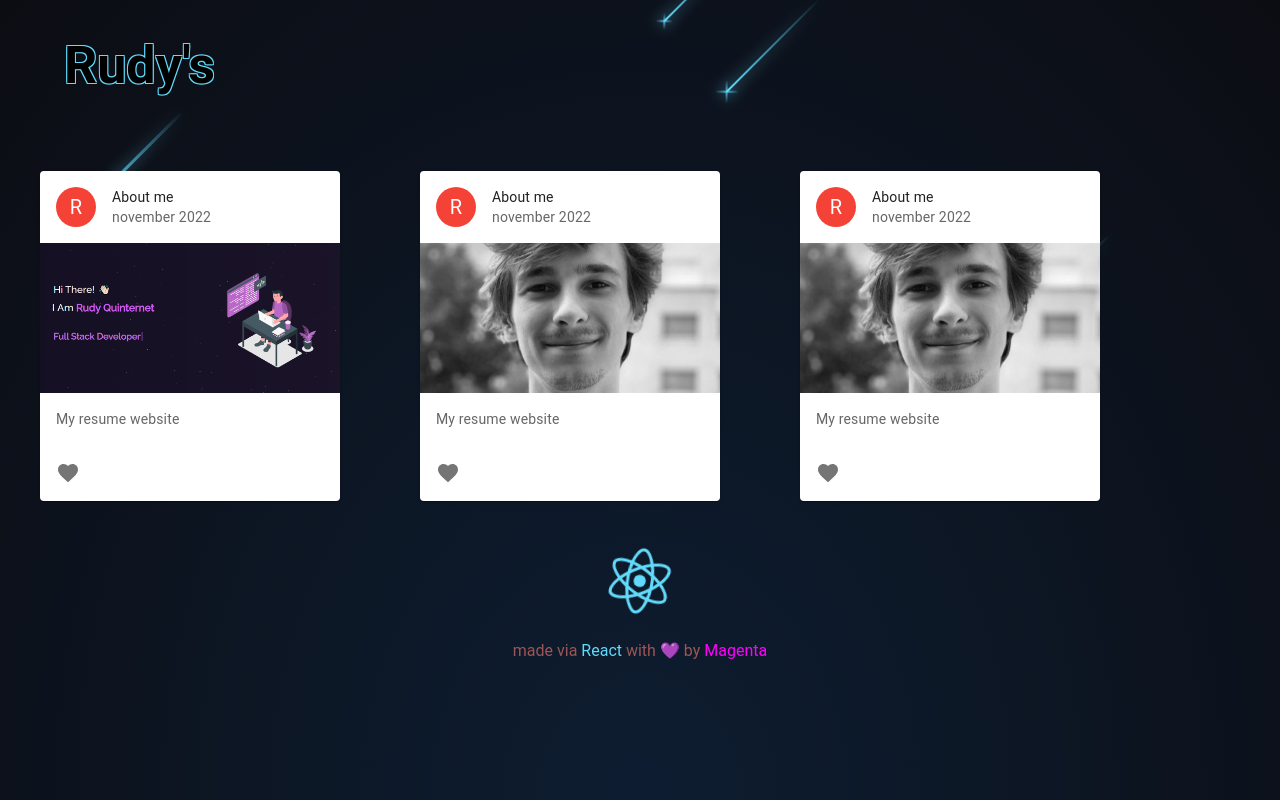
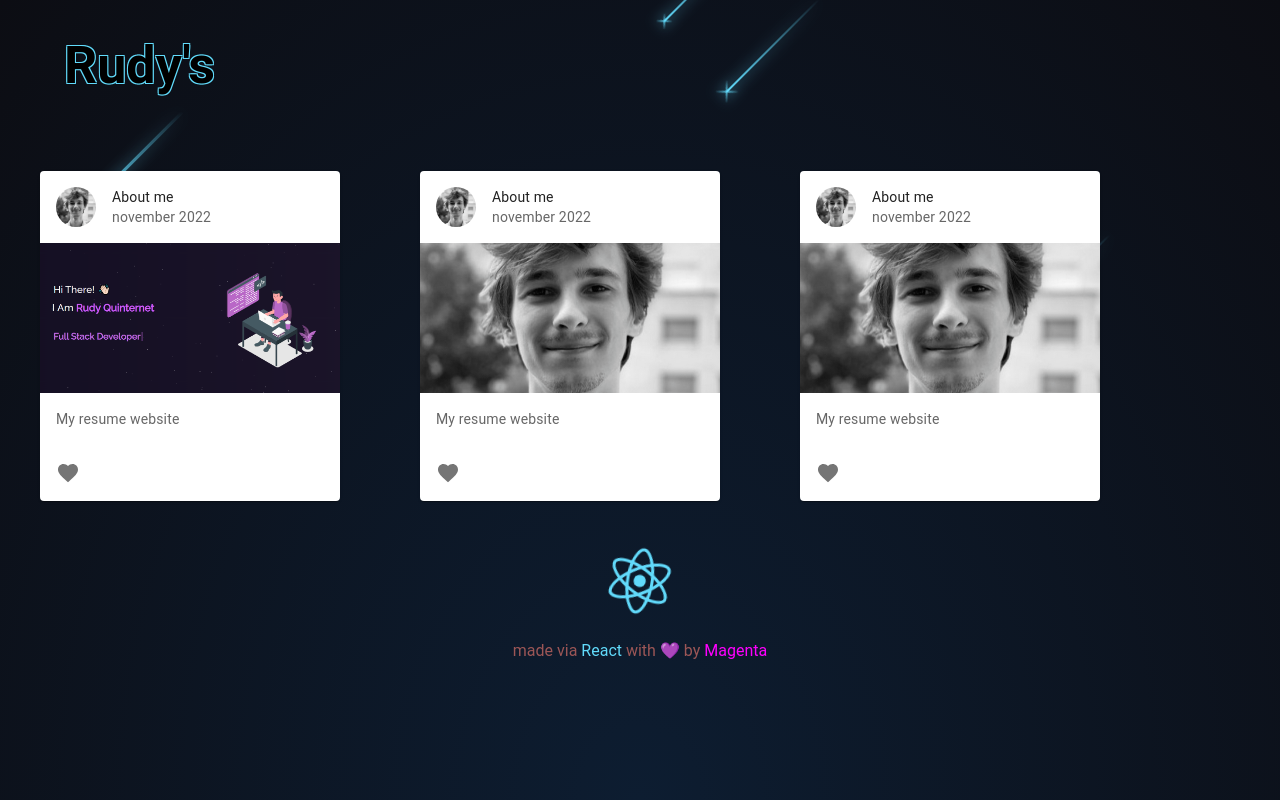
Before and after one commit to Radishoux/projects, a React (Create React App) app: page / in a window 1280 px wide. Built offline with nearby package versions, Linux system fonts and the light colour scheme.

Commit message:
change avatar
ma tete

```diff
--- a/src/components/Card.tsx
+++ b/src/components/Card.tsx
@@ -6,7 +6,7 @@ import CardActions from '@mui/material/CardActions';
 import Avatar from '@mui/material/Avatar';
 import IconButton from '@mui/material/IconButton';
 import Typography from '@mui/material/Typography';
-import { red } from '@mui/material/colors';
+import RudyFace from 'media/rudyFace.png'
 import FavoriteIcon from '@mui/icons-material/Favorite';
 import { Link } from '@mui/material';
 
@@ -33,9 +33,7 @@ export default function RudyCard(
     >
       <CardHeader
         avatar={
-          <Avatar sx={{ bgcolor: red[500] }} aria-label="recipe">
-            R
-          </Avatar>
+          <Avatar alt="Remy Sharp" src={RudyFace}/>
         }
         title={cardTitle}
         subheader={editDate}
```
Also changed, not shown: src/media/rudyFace.png.
